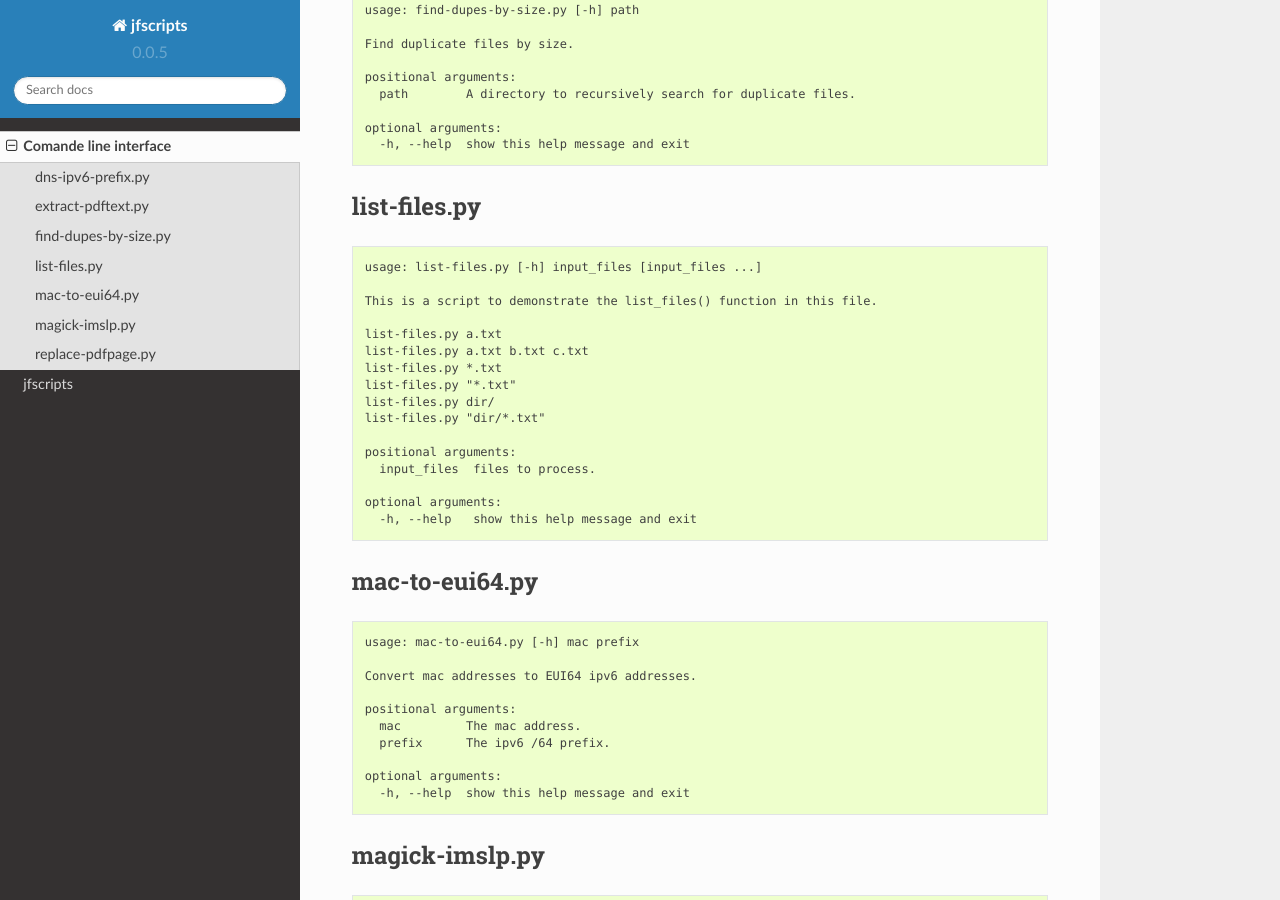
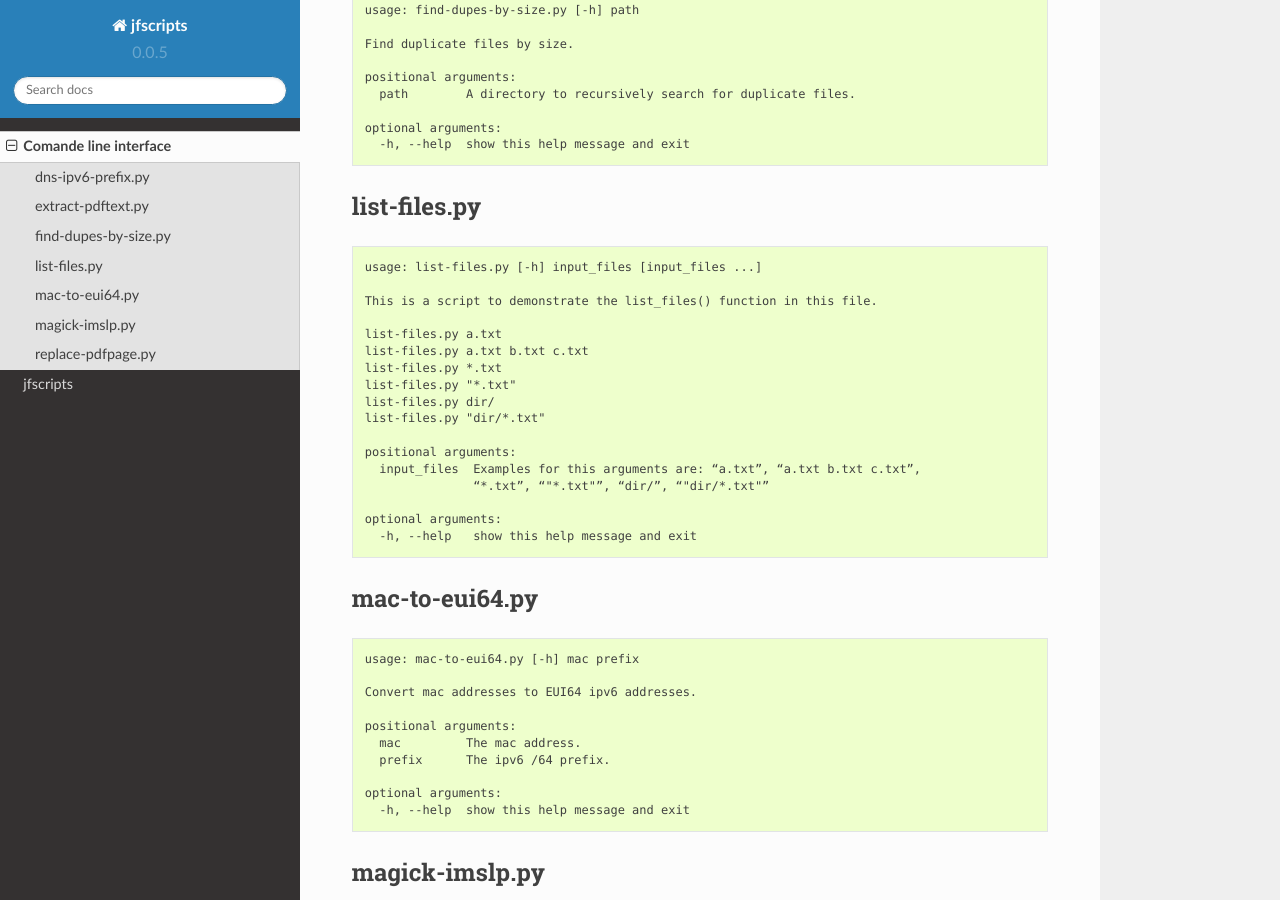
Before and after one commit to Josef-Friedrich/jfscripts, a Sphinx documentation site: the page built from doc/source/cli.rst, in a window 1280 px wide and 900 px high, scrolled down 808 px. Built offline with Sphinx 7.4.7 and the Read the Docs theme 2.0.0, drawn with Linux system fonts in a browser that asks for light colours.

Commit message:
Fix flake a issues

```diff
--- a/README.rst
+++ b/README.rst
@@ -75,7 +75,8 @@ list-files.py
     list-files.py "dir/*.txt"
 
     positional arguments:
-      input_files  files to process.
+      input_files  Examples for this arguments are: “a.txt”, “a.txt b.txt c.txt”,
+                   “*.txt”, “"*.txt"”, “dir/”, “"dir/*.txt"”
 
     optional arguments:
       -h, --help   show this help message and exit
--- a/doc/source/cli.rst
+++ b/doc/source/cli.rst
@@ -66,7 +66,8 @@ list-files.py
     list-files.py "dir/*.txt"
 
     positional arguments:
-      input_files  files to process.
+      input_files  Examples for this arguments are: “a.txt”, “a.txt b.txt c.txt”,
+                   “*.txt”, “"*.txt"”, “dir/”, “"dir/*.txt"”
 
     optional arguments:
       -h, --help   show this help message and exit
```
Also changed, not shown: 1 other file.
